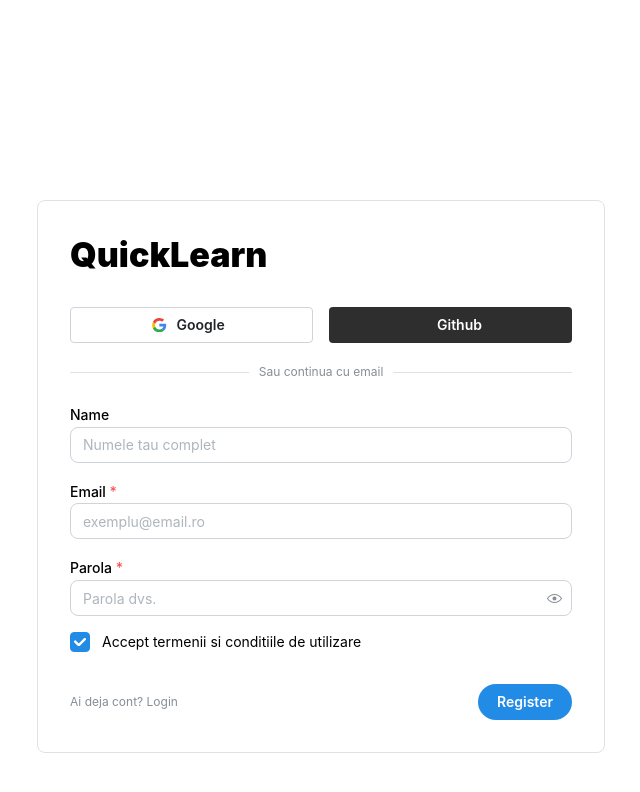
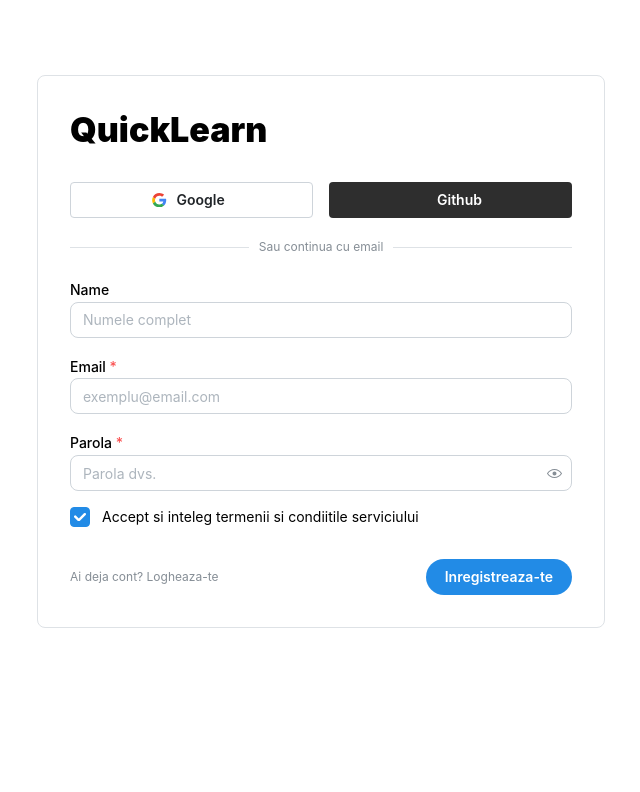
Before and after one commit to Blame9025/quicklearn, a React (Vite) app: page /auth in a window 1280 px wide. Both pictures are taken after a click on the button "Nu ai cont? Inregistreaza-te". Shown: the top 792 px of the page, without its empty margins (319-959 px from the left). Built offline with nearby package versions, Linux system fonts and the light colour scheme; some icons are missing.

Commit message:
Localization

```diff
--- a/src/components/Nav/Nav.module.css
+++ b/src/components/Nav/Nav.module.css
@@ -21,10 +21,9 @@
 }
 
 .sectionFooter{
-  position: relative;
+
   margin-left: calc(var(--mantine-spacing-md) * -1);
   margin-right: calc(var(--mantine-spacing-md) * -1);
-  margin-top: rem(0px);
 
 
 }
--- a/src/components/Nav/Nav.tsx
+++ b/src/components/Nav/Nav.tsx
@@ -2,7 +2,7 @@
   Switch,
   Button,
   UnstyledButton,
-  Badge,
+  Title,
   Modal,
   Text,
   Group,
@@ -21,7 +21,7 @@
 } from '@mantine/core';
 import {useState,useEffect} from "react";
 import { useDisclosure } from '@mantine/hooks';
-import { IconBulb, IconUser, IconCheckbox, IconSearch, IconPlus,IconSettings } from '@tabler/icons-react';
+import { IconBulb, IconUser, IconCheckbox, IconLogout, IconPlus,IconSettings } from '@tabler/icons-react';
 import { UserButton } from '../UserButton/UserButton';
 import classes from './Nav.module.css';
 import { useTranslation } from 'react-i18next'
@@ -54,7 +54,7 @@
     },
   });
 
-  const [language, setLanguage] = useState<string | null>('🇷🇴 ROMANA');
+  const [language, setLanguage] = useState<string | null>('Romanian');
 
   const collectionLinks = collections.map((collection) => (
     <a
@@ -68,8 +68,8 @@
     </a>
   ));
   const languages: { [key: string]: string } = {
-    ["ro"]: "🇷🇴 ROMANA",
-    ["en"]: "🇺🇸 ENGLEZA"
+    ["ro"]: "Romanian",
+    ["en"]: "English"
   };
 
   const comboboxOptions = Object.keys(languages).map((index) => (
@@ -101,9 +101,9 @@
         <div className={classes.section}>
           <Group className={classes.collectionsHeader} justify="space-between">
             <Text size="xs" fw={500} c="dimmed">
-              Collections
+              {t("home_documents")}
             </Text>
-            <Tooltip label="Create collection" withArrow position="right">
+            <Tooltip label={t("home_createDocumentTooltip")} withArrow position="right">
               <ActionIcon variant="default" size={18}>
                 <IconPlus style={{ width: rem(12), height: rem(12) }} stroke={1.5} />
               </ActionIcon>
@@ -116,19 +116,22 @@
 
         <div className={classes.sectionFooter} >
             <Group className={classes.footer}>
-              <Button  leftSection = {<IconSettings />} variant="default" fullWidth onClick={open} className={classes.footerButton}>Settings {settingsOpened} </Button>
-              <Button variant = "light" color = "red" fullWidth className={classes.footerButton}>Logout</Button>
+              <Button  leftSection = {<IconSettings />} variant="default" fullWidth onClick={open} className={classes.footerButton}>{t("home_settings")}</Button>
+              <Button  leftSection = {<IconLogout/>} variant = "light" color = "red" fullWidth className={classes.footerButton}>Logout</Button>
             </Group>
 
         </div>
       </nav>
-      <Modal opened={settingsOpened} onClose={close} title="Settings" size="xl" className = {classes.modal} centered>
-        <Stack
-          h={200}
-          bg="var(--mantine-color-body)"
+      <Modal opened={settingsOpened} onClose={close} title={t("home_settings")} size="xl" className = {classes.modal} centered>
+        <ScrollArea
+          h={300}
         >
+          <Stack>
+              <Text>
+                {t("home_settings_title_theme")}
+              </Text>
               <Switch
-              label="Dark mode"
+                label={t("home_settings_darkmode")}
                 onLabel="ON"
                 checked={darkTheme}
                 onChange={(event) => {
@@ -141,6 +144,9 @@
 
                 }}
               />
+              <Text>
+                {t("home_settings_title_language")}
+              </Text>
               <Combobox
                 store={combobox}
                 resetSelectionOnOptionHover
@@ -161,7 +167,7 @@
                     rightSectionPointerEvents="none"
                     onClick={() => combobox.toggleDropdown()}
                   >
-                  {languages[language || ""] || <Input.Placeholder>Pick your language</Input.Placeholder>}
+                    {languages[language || ""] || <Input.Placeholder>{t("home_settings_pickLanguage")}</Input.Placeholder>}
                   </InputBase>
                 </Combobox.Target>
 
@@ -170,6 +176,7 @@
                 </Combobox.Dropdown>
               </Combobox>
             </Stack>
+        </ScrollArea>
       </Modal>
     </>
   );
--- a/src/i18n/locales/en/translations.json
+++ b/src/i18n/locales/en/translations.json
@@ -1,3 +1,20 @@
 {
-    "login continueWith": "Or continue with"
+    "auth_continueWith": "Or continue with",
+    "auth_passwordLabel": "Password",
+    "auth_register_buttonLabel": "Register",
+    "auth_register_namePlaceholder": "Your full name",
+    "auth_emailPlaceholder": "example@email.com",
+    "auth_passwordPlaceholder": "Your password",
+    "auth_registerText": "You don't have an account? Register",
+    "auth_loginText": "You have an account? Login",
+    "auth_register_invalidEmail": "Invalid Email",
+    "auth_tos": "I fully understand and agree Terms Of Service",
+    "auth_register_inavlidPassword": "Invalid passwword, should include at least 6 characters.",
+    "home_documents": "Documents",
+    "home_createDocumentTooltip": "Scan Document",
+    "home_settings": "Settings",
+    "home_settings_title_theme": "Theme",
+    "home_settings_title_language": "Language",
+    "home_settings_darkmode": "Dark mode",
+    "home_settings_pickLanguage": "Choose language"
 }
--- a/src/i18n/locales/ro/translations.json
+++ b/src/i18n/locales/ro/translations.json
@@ -1,3 +1,20 @@
 {
-    "login continueWith": "Sau continua cu email"
+    "auth_continueWith": "Sau continua cu email",
+    "auth_passwordLabel": "Parola",
+    "auth_register_buttonLabel": "Inregistreaza-te",
+    "auth_emailPlaceholder": "exemplu@email.com",
+    "auth_register_namePlaceholder": "Numele complet",
+    "auth_passwordPlaceholder": "Parola dvs.",
+    "auth_registerText": "Nu ai cont? Inregistreaza-te",
+    "auth_loginText": "Ai deja cont? Logheaza-te",
+    "auth_register_invalidEmail": "Email invalid",
+    "auth_tos": "Accept si inteleg termenii si condiitile serviciului",
+    "auth_register_invalidPassword": "Parola invalida , trebuie sa contina cel putin 6 caractere",
+    "home_documents": "Documente",
+    "home_createDocumentTooltip": "Scaneaza document",
+    "home_settings": "Setari",
+    "home_settings_title_theme": "Tema",
+    "home_settings_title_language": "Limba",
+    "home_settings_darkmode": "Mod intunecat",
+    "home_settings_pickLanguage": "Alege limba"
 }
--- a/src/pages/Auth.page.tsx
+++ b/src/pages/Auth.page.tsx
@@ -34,13 +34,13 @@
     },
 
     validate: {
-      email: (val: string) => (/^\S+@\S+$/.test(val) ? null : 'Invalid email'),
-      password: (val: string) => (val.length <= 6 ? 'Password should include at least 6 characters' : null),
+      email: (val: string) => (/^\S+@\S+$/.test(val) ? null : t("auth_register_invalidEmail")),
+      password: (val: string) => (val.length <= 6 ? t("auth_register_invalidPassword") : null),
     },
   });
 
   return (
-    <Container size={600} my={200}>
+    <Container size={600} my={75}>
         <Paper radius="md" p="xl" withBorder {...props}>
           <Title className={classes.title} >
             QuickLearn
@@ -50,14 +50,14 @@
               <GithubButton radius="l">Github</GithubButton>
           </Group>
 
-          <Divider label={t("login continueWith")} labelPosition="center" my="lg" />
+          <Divider label={t("auth_continueWith")} labelPosition="center" my="lg" />
 
           <form onSubmit={form.onSubmit(() => {})}>
               <Stack>
               {type === 'register' && (
                   <TextInput
                   label="Name"
-                  placeholder="Numele tau complet"
+                  placeholder={t("auth_register_namePlaceholder")}
                   value={form.values.name}
                   onChange={(event) => form.setFieldValue('name', event.currentTarget.value)}
                   radius="md"
@@ -67,26 +67,26 @@
               <TextInput
                   required
                   label="Email"
-                  placeholder="exemplu@email.ro"
+                  placeholder={t("auth_emailPlaceholder")}
                   value={form.values.email}
                   onChange={(event) => form.setFieldValue('email', event.currentTarget.value)}
-                  error={form.errors.email && 'Invalid email'}
+                  error={form.errors.email && t("auth_register_invalidEmail")}
                   radius="md"
               />
 
               <PasswordInput
                   required
-                  label="Parola"
-                  placeholder="Parola dvs."
+                  label={t("auth_passwordLabel")}
+                  placeholder={t("auth_passwordPlaceholder")}
                   value={form.values.password}
                   onChange={(event) => form.setFieldValue('password', event.currentTarget.value)}
-                  error={form.errors.password && 'Password should include at least 6 characters'}
+                  error={form.errors.password && t("auth_register_invalidPassword")}
                   radius="md"
               />
 
               {type === 'register' && (
                   <Checkbox
-                  label="Accept termenii si conditiile de utilizare"
+                  label={t("auth_tos")}
                   checked={form.values.terms}
                   onChange={(event) => form.setFieldValue('terms', event.currentTarget.checked)}
                   />
@@ -96,11 +96,12 @@
               <Group justify="space-between" mt="xl">
               <Anchor component="button" type="button" c="dimmed" onClick={() => toggle()} size="xs">
                   {type === 'register'
-                  ? 'Ai deja cont? Login'
-                  : "Nu ai cont? Inregistreaza-te"}
+                  ? t("auth_loginText")
+                  : t("auth_registerText")}
               </Anchor>
               <Button type="submit" radius="xl">
-                  {upperFirst(type)}
+                  {type == "register" ?
+                  t("auth_register_buttonLabel") : upperFirst(type)}
               </Button>
               </Group>
           </form>
```
Lines whose indentation alone changed are shown as unchanged.
